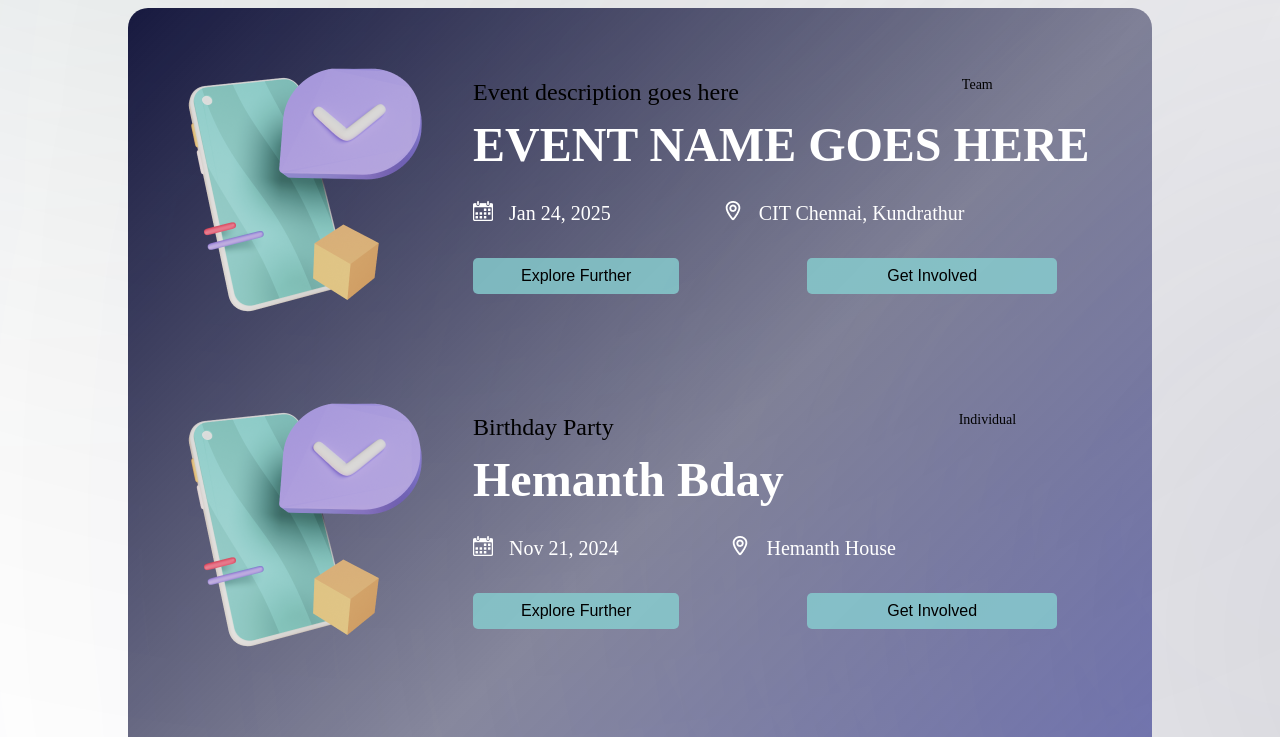
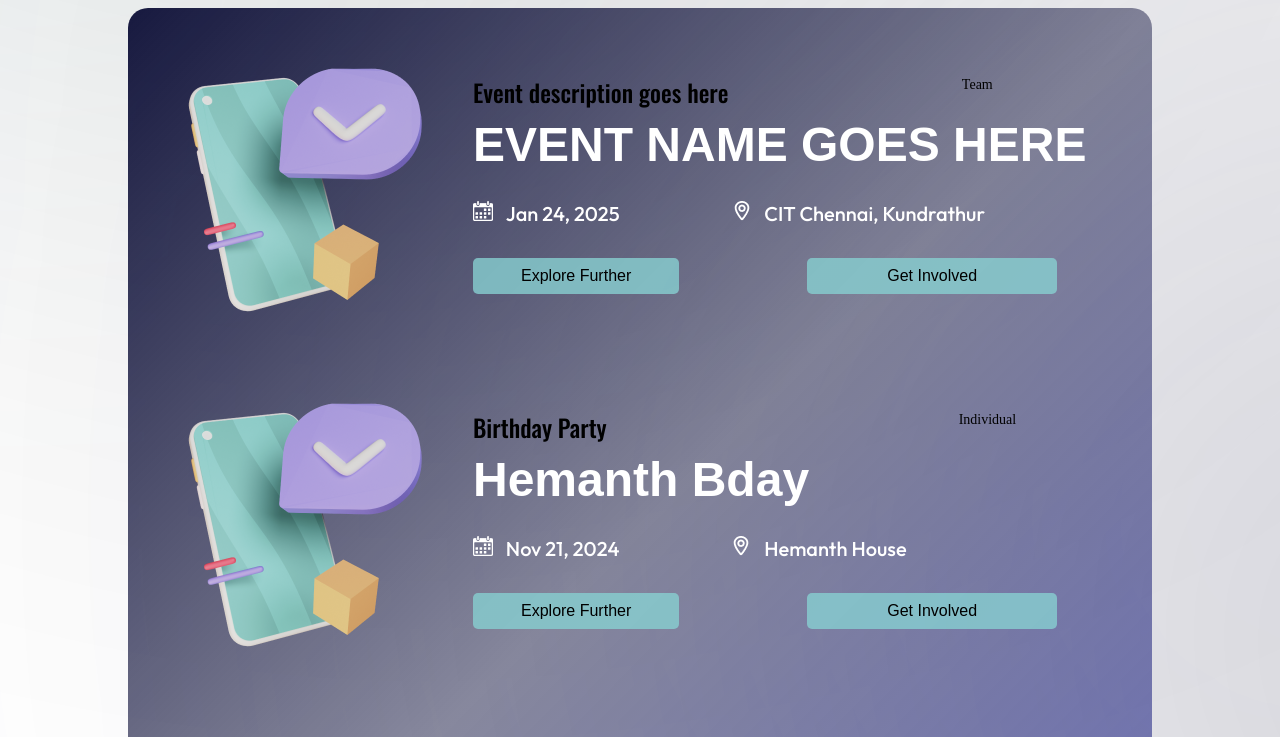
Before and after one commit to Club-Asymmetric/Asymmetric-Website-frontend, a Next.js app: page /events in a window 1280 px wide. Shown: the part 240-977 px from the top of the page. Built offline with nearby package versions, Linux system fonts and the light colour scheme.

Commit message:
[update] added some animations

```diff
--- a/src/app/events/page.tsx
+++ b/src/app/events/page.tsx
@@ -1,7 +1,6 @@
 'use client'
 import React, { useState } from 'react';
 import Event from '@/components/Event';
-import Link from 'next/link';
 
 const Events = () => {
   const [isOpen, setIsOpen] = useState(false);
@@ -18,63 +17,80 @@ const Events = () => {
   };
 
   const closePopup = () => setIsOpen(false);
+  const dataFromDB = {
+    events: [
+      {
+        imageSrc: "/Events_Placeholder.png",
+        synopsis: "Event description goes here",
+        name: "EVENT NAME GOES HERE",
+        type: "Team",
+        date: "Jan 24, 2025",
+        desc: "lorem ipsum dolor sit amet, consectetur adipiscing elit. Sed etiam, si coactum est in alienum sensum omne quicquid est, ut non intellegamus, sic omne quod est in nostris sensibus, ut non videamus, nec audiamus, nec gustemus, nec concipiamus, sensibile est.",
+        location: "CIT Chennai, Kundrathur"
+      },
+      {
+        imageSrc: "/Events_Placeholder.png",
+        synopsis: "Birthday Party",
+        name: "Hemanth Bday",
+        type: "Individual",
+        date: "Nov 21, 2024",
+        desc: 'Birtday of hemanth who is a great person and a awesome Web developer with so much skills and is very brilliant, he is totally not sarcastically mean at all and is not a asshole',
+        location: "Hemanth House"
+      },
+      {
+        imageSrc: "/Events_Placeholder.png",
+        synopsis: "The day when the legend started",
+        name: "Birth Date Of Legendary AK",
+        type: "Individual/Team",
+        date: "Dec 26, 2024",
+        desc: 'The day when the legend AK was born, he is a great person and a awesome UI/UX designer with so much skills and is very brilliant, he also the legendary ak only found in cit chennai',
+        location: "Akshay house"
+      }
+    ]
+  }
+
+  function openRegistrationPage()  {
+    window.location.href="/events/registration-form"
+  }
 
   return (
     <>
       <div className="flex flex-col items-center w-[100%]">
         <div className="flex flex-col items-start justify-center w-[80%] mb-[4rem] ml-1">
-          <h1 className="text-4xl font-bold">Events</h1>
+          <h1 className="font-['outfit'] text-4xl font-bold animate-fadeIn">Events</h1>
         </div>
         <div className="flex flex-col bg-gradient-to-br from-[rgb(23,25,63)] via-[rgba(25,27,68,0.5)] to-[rgba(60,65,165,0.7)] w-[80%] pt-[2rem] rounded-[20px] animate-zoomIn">
-          <Event
-            imageSrc="/Events_Placeholder.png"
-            synopsis="Event description goes here"
-            name="EVENT NAME GOES HERE"
-            type="Team"
-            date="Jan 24, 2025"
-            desc="lorem ipsum dolor sit amet, consectetur adipiscing elit. Sed etiam, si coactum est in alienum sensum omne quicquid est, ut non intellegamus, sic omne quod est in nostris sensibus, ut non videamus, nec audiamus, nec gustemus, nec concipiamus, sensibile est."
-            location="CIT Chennai, Kundrathur"
-            openPopup={openPopup}
-          />
-          <Event
-            imageSrc="/Events_Placeholder.png"
-            synopsis="Birthday Party"
-            name="Hemanth Bday"
-            type="Individual"
-            date="Nov 21, 2024"
-            desc='Birtday of hemanth who is a great person and a awesome Web developer with so much skills and is very brilliant, he is totally not sarcastically mean at all and is not a asshole'
-            location="Hemanth House"
-            openPopup={openPopup}
-          />
-          <Event
-            imageSrc="/Events_Placeholder.png"
-            synopsis="The day when the legend started"
-            name="Birth Date Of Legendary AK"
-            type="Individual/Team"
-            date="Dec 21, 2024"
-            desc='The day when the legend AK was born, he is a great person and a awesome UI/UX designer with so much skills and is very brilliant, he also the legendary ak only found in cit chennai'
-            location="Akshay house"
-            openPopup={openPopup}
-          />
+          {dataFromDB.events.map((event, index) => (
+            <Event
+              key={index}
+              imageSrc={event.imageSrc}
+              synopsis={event.synopsis}
+              name={event.name}
+              type={event.type}
+              date={event.date}
+              desc={event.desc}
+              location={event.location}
+              openPopup={openPopup}
+            />
+          ))}
         </div>
       </div>
-      <Link href="/events/registration-form">
-        <p>Registration Form</p>
-      </Link>
 
       {/* Global Popup */}
       {isOpen && (
-        <div className="fixed top-0 left-0 w-full h-full bg-[#000000b8] flex justify-center items-center animate-fadeIn transition-all duration-300 ease-in-out z-50">
-          <div className="flex flex-row bg-gradient-to-br  from-[rgb(23,25,63)] via-[rgba(25,27,68,0.5)] to-[rgba(60,65,165,0.7)] w-[80%] rounded-[1rem]">
-
+        <div className="fixed top-0 left-0 w-full h-full bg-[#000000b8] flex justify-center items-center z-50 animate-fadeIn" style={{animationDuration:'1s'}} onClick={closePopup}>
+            <div className="flex flex-row bg-gradient-to-br animate-zoomIn from-[rgb(23,25,63)] via-[rgba(25,27,68,0.5)] to-[rgba(60,65,165,0.7)] w-[80%] rounded-[1rem]" onClick={(e) => e.stopPropagation()}>
             <img src={popupContent.img} alt="Event" className="w-[50%] h-[50%] object-cover rounded-l-lg py-[3rem] px-[3rem]" />
             <div className='flex flex-col py-[3rem] pr-[3rem]'>
-              <p className="text-2xl font-medium font-['oswald'] leading-[25px] mb-3">{popupContent.synopsis}</p>
+              <p className="text-2xl font-medium font-['Oswald'] leading-[25px] mb-3">{popupContent.synopsis}</p>
               <p className="text-5xl font-extrabold font-['Outfit'] mb-[2rem]">{popupContent.name}</p>
               <p className='text-white text-2xl font-normal font-[Outfit] leading-7'>{popupContent.desc}</p>
+              <button onClick={openRegistrationPage}  className="px-[5rem] h-9 bg-[#88d0d1]/80 rounded-[5px] mt-[2rem] mx-[10rem] hover:scale-105 transition-transform ease-in-out duration-300 hover:bg-transparent hover:outline-2 hover:outline">
+                Register
+              </button>
             </div>
             <p className="cursor-pointer hover:scale-110 place-self-start transition-transform duration-100 ease-linear p-[1rem]" onClick={closePopup}>X</p >
-          </div>
+            </div>
         </div>
       )}
     </>
--- a/src/app/layout.tsx
+++ b/src/app/layout.tsx
@@ -29,6 +29,10 @@ export default function RootLayout({
 }>) {
   return (
     <html lang="en" className="h-full">
+      <head>
+        <link href="https://fonts.googleapis.com/css2?family=Outfit:wght@400;500;700&display=swap" rel="stylesheet" />
+        <link href="https://fonts.googleapis.com/css2?family=Oswald:wght@400;500;700&display=swap" rel="stylesheet" />
+      </head>
       <body
         className={`${geistSans.variable} ${geistMono.variable} antialiased min-h-screen flex flex-col relative`}
       >
--- a/src/components/Event.tsx
+++ b/src/components/Event.tsx
@@ -12,29 +12,40 @@ export default function Event(
         openPopup: (content: { desc: string; img: string; name: string; synopsis: string }) => void;
     }
 ) {
+
+    const openRegistrationPage = () =>{
+        window.location.href = "/events/registration-form"
+    }
     return (
         <>
             <div className="flex flex-row pb-[3rem] px-[2rem] animate-zoomIn">
                 <img src={props.imageSrc} className=""></img>
                 <div className="flex flex-col w-full">
                     <div className="flex flex-row mt-10 ml-[2rem] w-[80%]">
-                        <p className="text-2xl font-medium font-['oswald'] leading-[25px] w-[90%] self-start">{props.synopsis}</p>
+                        <p className="text-2xl font-medium font-['Oswald'] leading-[25px] w-[90%] self-start">{props.synopsis}</p>
                         <p className="text-sm font-normal font-['ABeeZee'] leading-[10px] self-start">{props.type}</p>
                     </div>
-                    <p className="text-white text-5xl font-extrabold font-['Outfit'] mt-4 ml-[2rem]">{props.name}</p>
+                    <p className="place-self-start text-white text-5xl font-extrabold mt-4 ml-[2rem] hover:bg-gradient-to-r hover:from-blue-400 hover:to-green-500  hover:bg-clip-text hover:text-transparent cursor-pointer transition-colors duration-100 ease-linear"
+                        onClick={() => props.openPopup({
+                            desc : props.desc,
+                            img : props.imageSrc,
+                            name : props.name,
+                            synopsis : props.synopsis
+                            })}
+                    >{props.name}</p>
                     <div className="flex flex-row mt-[2rem]">
                         <div className="flex flex-row pr-[5rem]">
-                            <img src="/calendar.png" className="ml-[2rem] mr-[1rem] place-self-start" alt="date"></img>
+                            <img src="/calendar.png" className="ml-[2rem] mr-[0.8rem] place-self-start" alt="date"></img>
                             <div className="text-white text-xl font-medium font-['Outfit'] leading-[25px]">{props.date}</div>
                         </div>
                         <div className="flex flex-row">
-                            <img src="/map_pin.png" className="ml-[2rem] mr-[1rem] place-self-start" alt="location"></img>
+                            <img src="/map_pin.png" className="ml-[2rem] mr-[0.8rem] place-self-start" alt="location"></img>
                             <div className="text-white text-xl font-medium font-['Outfit'] leading-[25px]">{props.location}</div>
                         </div>
                     </div>
                     <div className="flex flex-row mt-[2rem]">
                         <button
-                            className="px-[3rem] h-9 bg-[#88d0d1]/80 rounded-[5px] mx-[2rem] hover:scale-105 transition-transform ease-in-out duration-300 hover:bg-[#88d0d1]/70"
+                            className="px-[3rem] h-9 bg-[#88d0d1]/80 rounded-[5px] mx-[2rem] hover:scale-105 transition-all ease-in-out duration-300 hover:bg-transparent hover:outline-2 hover:outline"
                             onClick={() => props.openPopup({
                                 desc : props.desc,
                                 img : props.imageSrc,
@@ -43,7 +54,7 @@ export default function Event(
                                 })}>
                             Explore Further
                         </button>
-                        <button className="px-[5rem] h-9 bg-[#88d0d1]/80 rounded-[5px] ml-[6rem] hover:scale-105 transition-transform ease-in-out duration-300 hover:bg-[#88d0d1]/70">
+                        <button onClick={openRegistrationPage}  className="px-[5rem] h-9 bg-[#88d0d1]/80 rounded-[5px] ml-[6rem] hover:scale-105 transition-transform ease-in-out duration-300 hover:bg-transparent hover:outline-2 hover:outline">
                             Get Involved
                         </button>
                     </div>
--- a/tailwind.config.ts
+++ b/tailwind.config.ts
@@ -17,10 +17,18 @@ export default {
               transform: 'scale(1)',
               opacity: '1',
             },
-          }
+          },
+          fadeIn:{
+            '0%':{
+                opacity: '0',
+            },'100%':{
+                opacity:'1',
+            },
+          },
         },
         animation: {
           zoomIn: "zoomIn 1s ease-in-out forwards",
+          fadeIn: "fadeIn 2s ease-in-out forwards"
         },
       colors: {
         background: "var(--background)",
```
